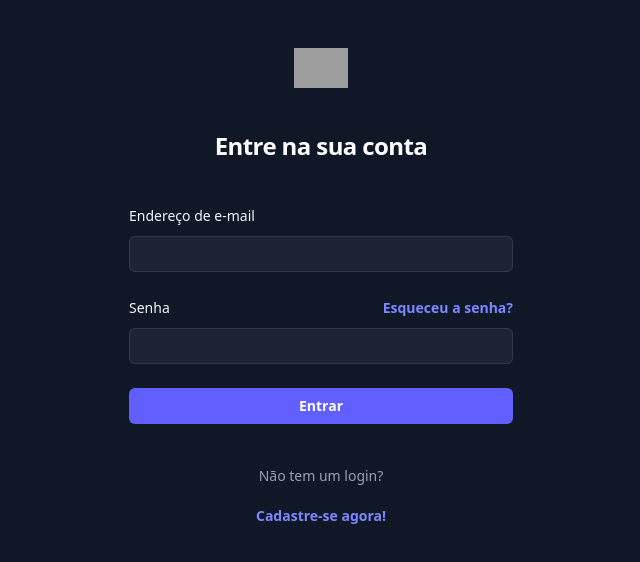
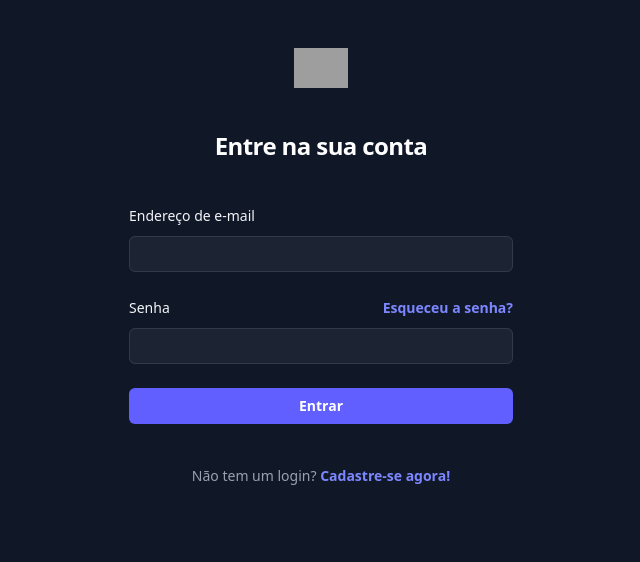
Before and after one commit to andrefrez02/viveo-teste, a React (Vite) app: page / in a window 1280 px wide. Shown: the top 562 px of the page, without its empty margins (319-959 px from the left). Built offline with nearby package versions, Linux system fonts and the light colour scheme; no server answers; grey boxes are pictures that could not be loaded.

Commit message:
revert links não funcionavam

```diff
--- a/src/Views/home.tsx
+++ b/src/Views/home.tsx
@@ -1,5 +1,5 @@
 import { useState } from "react";
-import { Link, useNavigate } from "react-router-dom"; // Link já está importado aqui
+import { useNavigate } from "react-router-dom";
 import { useAuth } from "../hooks/useAuth";
 
 export default function Home() {
@@ -41,7 +41,6 @@ export default function Home() {
 
         <div className="mt-10 sm:mx-auto sm:w-full sm:max-w-sm">
           <form onSubmit={handleSubmit} className="space-y-6">
-            {/* ... (Inputs de Email e Senha permanecem iguais) ... */}
             <div>
               <label
                 htmlFor="email"
@@ -72,12 +71,12 @@ export default function Home() {
                   Senha
                 </label>
                 <div className="text-sm">
-                  <Link
-                    to="#"
+                  <a
+                    href="#"
                     className="font-semibold text-indigo-400 hover:text-indigo-300"
                   >
                     Esqueceu a senha?
-                  </Link>
+                  </a>
                 </div>
               </div>
               <div className="mt-2">
@@ -111,15 +110,15 @@ export default function Home() {
             </div>
           </form>
 
-          <p className="mt-10 text-center text-sm/6 text-gray-400 flex flex-col items-center gap-2">
+          <p className="mt-10 text-center text-sm/6 text-gray-400">
             Não tem um login?{" "}
-            {/* CORREÇÃO AQUI: Trocamos 'a' por 'Link' e adicionamos 'p-2' para area de toque */}
-            <Link
-              to="/cadastro"
-              className="font-semibold text-indigo-400 hover:text-indigo-300 p-2 rounded hover:bg-white/5 transition-colors"
+            <button
+              type="button"
+              onClick={() => navigate("/cadastro")}
+              className="font-semibold text-indigo-400 hover:text-indigo-300 bg-transparent border-none cursor-pointer"
             >
               Cadastre-se agora!
-            </Link>
+            </button>
           </p>
         </div>
       </div>
```
